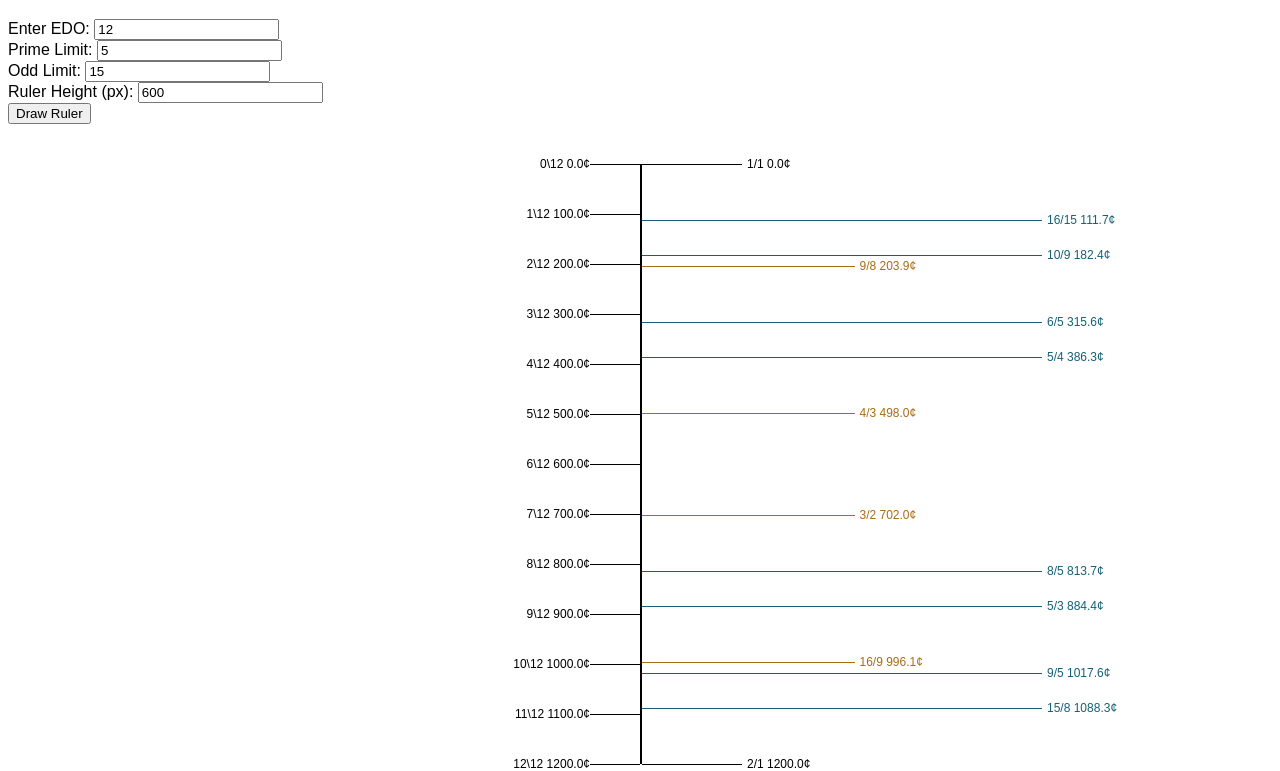
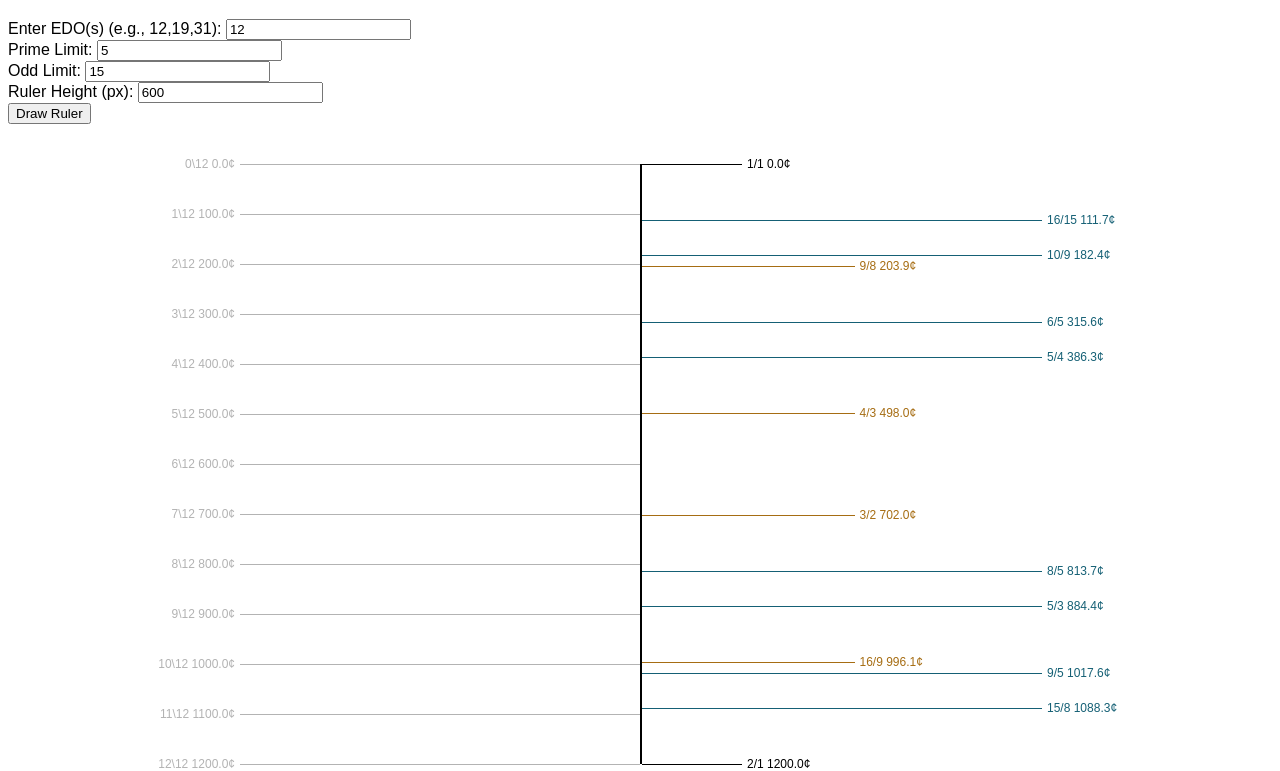
Before and after one commit to NickVuci/EdJiRuler, a plain HTML site: page index.html in a window 1280 px wide. Shown: the part 61-832 px from the top of the page. Drawn offline with Linux system fonts and the light colour scheme.

Commit message:
add multiple edo input

```diff
--- a/index.html
+++ b/index.html
@@ -7,8 +7,8 @@
 <body>
     <h1>Vuci's EDO-JI Ruler Revival</h1>
     <div>
-        <label for="edoInput">Enter EDO:</label>
-        <input type="number" id="edoInput" value="12" min="1">
+        <label for="edoInput">Enter EDO(s) (e.g., 12,19,31):</label>
+        <input type="text" id="edoInput" value="12" placeholder="e.g., 12,19,31">
     </div>
     <div>
         <label for="primeLimitInput">Prime Limit:</label>
--- a/script.js
+++ b/script.js
@@ -21,13 +21,19 @@ import {
     JI_CLASS
 } from './constants.js';
 
+const getLineLengthForEDO = (index, totalEDOs) => {
+    const lineLengthRange = MAX_LINE_LENGTH - MIN_LINE_LENGTH;
+    const lineLengthStep = totalEDOs > 1 ? lineLengthRange / (totalEDOs - 1) : 0;
+    return MAX_LINE_LENGTH - index * lineLengthStep;
+};
+
 const createInterval = (
     container,
     position,
     labelContent,
     isJI = false,
     color = DEFAULT_COLOR,
-    lineLength = 98
+    lineLength = MAX_LINE_LENGTH
 ) => {
     const intervalLine = document.createElement('div');
     intervalLine.className = `interval ${isJI ? JI_CLASS : EDO_CLASS}`;
@@ -43,8 +49,8 @@ const createInterval = (
         intervalLine.style.width = `${lineLength}px`;
         intervalLine.style.left = `${JI_LINE_LEFT_POSITION}px`;
     } else {
-        intervalLine.style.backgroundColor = DEFAULT_COLOR;
-        intervalLine.style.width = '50px';
+        intervalLine.style.backgroundColor = color;
+        intervalLine.style.width = `${lineLength}px`;
         intervalLine.style.right = `${EDO_LINE_RIGHT_POSITION}px`;
     }
 
@@ -59,7 +65,9 @@ const createInterval = (
         intervalLabel.style.color = color;
         intervalLabel.style.left = `${JI_LINE_LEFT_POSITION + lineLength + LABEL_PADDING}px`;
     } else {
-        intervalLabel.style.right = `${EDO_LABEL_RIGHT_OFFSET}px`;
+        intervalLabel.style.color = color;
+        const labelRightPosition = EDO_LINE_RIGHT_POSITION + lineLength + LABEL_PADDING;
+        intervalLabel.style.right = `${labelRightPosition}px`;
         intervalLabel.style.textAlign = 'right';
     }
 
@@ -67,20 +75,42 @@ const createInterval = (
 };
 
 const drawRuler = () => {
-    const edo = parseInt(document.getElementById('edoInput').value);
+    const edoInput = document.getElementById('edoInput').value;
+    const edoValues = edoInput.split(',').map(s => parseInt(s.trim())).filter(Number.isInteger);
     const primeLimit = parseInt(document.getElementById('primeLimitInput').value);
     const oddLimit = parseInt(document.getElementById('oddLimitInput').value);
     const rulerHeight = parseInt(document.getElementById('rulerHeightInput').value);
+
     const rulerContainer = document.getElementById('rulerContainer');
     rulerContainer.innerHTML = '<div id="ruler"></div>';
     const ruler = document.getElementById('ruler');
     ruler.style.height = `${rulerHeight}px`;
 
-    for (let i = 0; i <= edo; i++) {
-        const cents = i * (1200 / edo);
-        const position = (cents / 1200) * ruler.offsetHeight;
-        createInterval(rulerContainer, position, `${i}\\${edo} ${cents.toFixed(1)}¢`, false);
-    }
+    const totalEDOs = edoValues.length;
+    const maxLightness = 70; // Lightest gray
+    const minLightness = 30; // Darkest gray
+    const lightnessRange = maxLightness - minLightness;
+
+    edoValues.forEach((edo, index) => {
+        const lightnessStep = totalEDOs > 1 ? lightnessRange / (totalEDOs - 1) : 0;
+        const lightness = maxLightness - index * lightnessStep;
+        const color = `hsl(0, 0%, ${lightness}%)`; // Shades of gray
+
+        const lineLength = getLineLengthForEDO(index, totalEDOs);
+
+        for (let i = 0; i <= edo; i++) {
+            const cents = i * (1200 / edo);
+            const position = (cents / 1200) * ruler.offsetHeight;
+            createInterval(
+                rulerContainer,
+                position,
+                `${i}\\${edo} ${cents.toFixed(1)}¢`,
+                false,
+                color,
+                lineLength
+            );
+        }
+    });
 
     const intervals = generateJIIntervals(primeLimit, oddLimit);
     intervals.forEach(interval => {
@@ -88,7 +118,14 @@ const drawRuler = () => {
         const position = (cents / 1200) * ruler.offsetHeight;
         const color = getColorForPrime(interval.maxPrime);
         const lineLength = getLineLengthForPrime(interval.maxPrime, primeLimit);
-        createInterval(rulerContainer, position, `${interval.ratio} ${cents.toFixed(1)}¢`, true, color, lineLength);
+        createInterval(
+            rulerContainer,
+            position,
+            `${interval.ratio} ${cents.toFixed(1)}¢`,
+            true,
+            color,
+            lineLength
+        );
     });
 };
 
```
